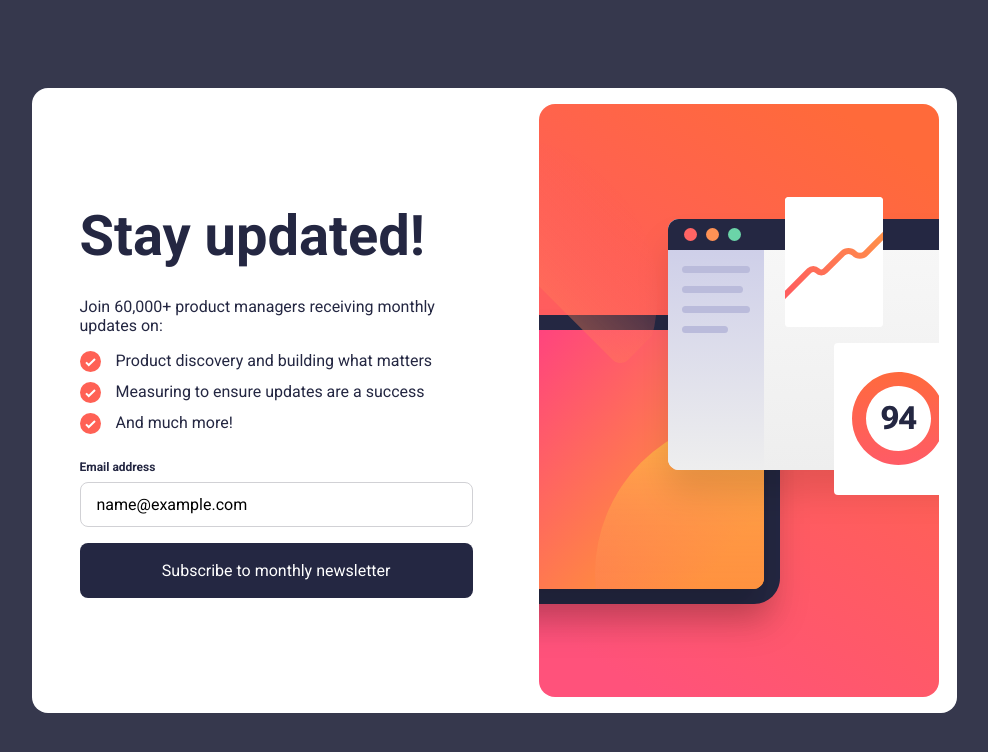
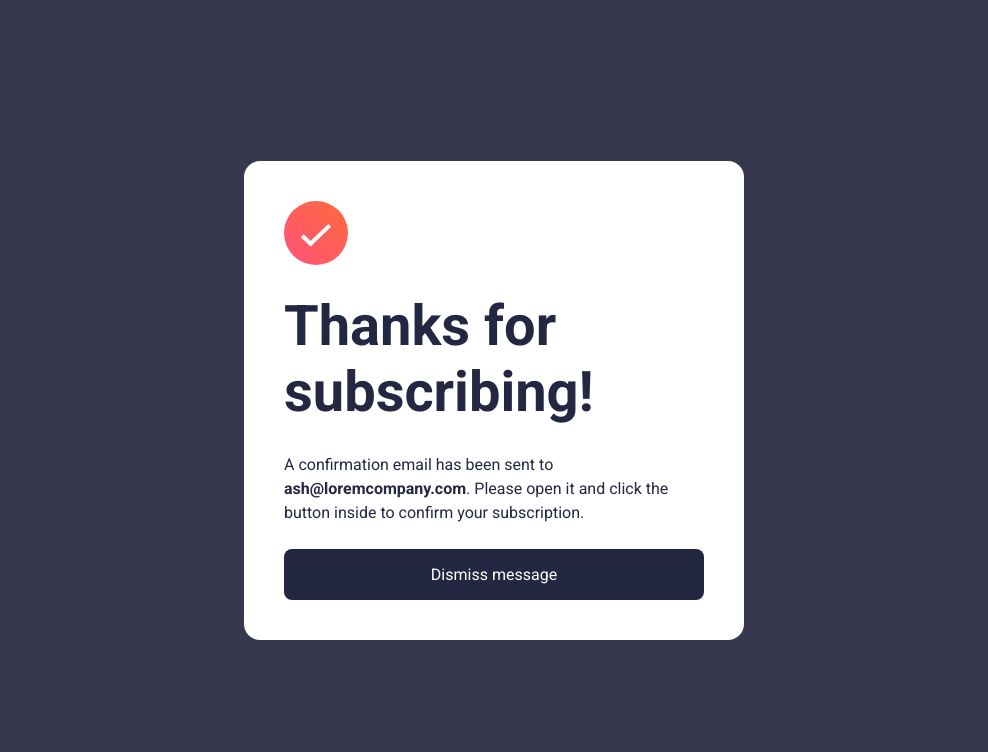
Before and after one commit to andrew2764/newsletter-sign-up-form, a plain HTML site: page index.html in a window 1280 px wide. Both pictures are taken after typing "name@example.com" into the empty fields and a click on the button "Subscribe to monthly newsletter". Shown: the whole page, without its empty margins (146-1134 px from the left). Drawn offline with Linux system fonts and the light colour scheme.

Commit message:
Dynamically redirect to success display

```diff
--- a/index.html
+++ b/index.html
@@ -16,9 +16,6 @@
 </head>
 
 <body>
-
-  <!-- Sign-up form start -->
-
   <main>
     <div class="img--container">
       <div>
@@ -26,7 +23,7 @@
         <img class="main-img-lg" src="./assets/images/illustration-sign-up-desktop.svg" alt="sign-up form">
       </div>
     </div>
-    <content>
+    <content class="signup-form--container">
       <div>
         <h1>Stay updated!</h1>
         <p>Join 60,000+ product managers receiving monthly updates on:</p>
@@ -43,22 +40,6 @@
       </div>
     </content>
   </main>
-
-  <!-- Sign-up form end -->
-
-  <!-- Success message start -->
-
-  <!--
-    Thanks for subscribing!
-
-    A confirmation email has been sent to ash@loremcompany.com.
-    Please open it and click the button inside to confirm your subscription.
-
-    Dismiss message
-  -->
-
-  <!-- Success message end -->
-
   <script src="index.js"></script>
 </body>
 
--- a/index.js
+++ b/index.js
@@ -1,4 +1,5 @@
 const form = document.getElementById("form");
+const mainElem = document.querySelector("main");
 const emailRegex =
   /^(([^<>()[\]\\.,;:\s@"]+(\.[^<>()[\]\\.,;:\s@"]+)*)|.(".+"))@((\[[0-9]{1,3}\.[0-9]{1,3}\.[0-9]{1,3}\.[0-9]{1,3}\])|(([a-zA-Z\-0-9]+\.)+[a-zA-Z]{2,}))$/;
 
@@ -11,10 +12,28 @@ form.addEventListener("submit", (e) => {
       "afterend",
       `<p class="error">Please enter your email address</p>`
     );
-  } else if (!emailRegex.test(emailInput.value)) {
+    return;
+  }
+  if (!emailRegex.test(emailInput.value)) {
     emailInput.insertAdjacentHTML(
       "afterend",
       `<p class="error">Please enter a valid email address</p>`
     );
+    return;
   }
+  mainElem.style.maxWidth = "500px";
+  mainElem.innerHTML = /*html*/ `
+    <content class="success--container">
+      <div class="content__success">
+        <div class="success__image--container"><img src="./assets/images/icon-success.svg" alt="success icon"
+            class="img__success"></div>
+        <h1>Thanks for subscribing!</h1>
+        <p>
+          A confirmation email has been sent to <strong>ash@loremcompany.com</strong>.
+          Please open it and click the button inside to confirm your subscription.
+        </p>
+      </div>
+      <form action="/"><button>Dismiss message</button></form>
+    </content>
+  `;
 });
--- a/style.css
+++ b/style.css
@@ -10,6 +10,21 @@
 body {
   color: #242742;
 }
+
+p {
+  line-height: 1.5em;
+}
+
+button {
+  background-color: #242742;
+  color: white;
+  border: none;
+  width: 100%;
+  padding: 1em 0;
+  border-radius: 8px;
+  cursor: pointer;
+}
+
 h1 {
   font-size: 40px;
   margin-bottom: 0.5em;
@@ -27,8 +42,7 @@ h1 {
   display: none;
 }
 
-content {
-  display: block;
+.signup-form--container {
   padding: 1.5em;
   max-width: 375px;
   margin: 0 auto;
@@ -58,21 +72,27 @@ li {
   margin: 0.5em 0 1em;
 }
 
-#form button {
-  background-color: #242742;
-  color: white;
-  border: none;
-  width: 100%;
-  padding: 1.125em 0;
-  border-radius: 8px;
-  cursor: pointer;
-}
-
 #form .error {
   color: red;
   font-size: 12px;
   margin-top: -1em;
   margin-bottom: 1em;
+}
+
+.success--container {
+  padding: 1.5em;
+  display: flex;
+  flex-direction: column;
+  justify-content: space-between;
+  height: 100vh;
+}
+
+.content__success {
+  padding-top: 6em;
+}
+
+.success__image--container {
+  margin-bottom: 1.5em;
 }
 
 @media (min-width: 700px) {
@@ -110,11 +130,21 @@ li {
     max-width: 100%;
   }
 
-  content {
+  .signup-form--container {
     width: 55%;
     padding-left: 2em;
     display: flex;
     align-items: center;
     max-width: unset;
   }
+
+  .success--container {
+    height: unset;
+    padding-top: 1.5em 2.5em;
+  }
+
+  .content__success {
+    padding: 0;
+    margin-bottom: 1.5em;
+  }
 }
```
